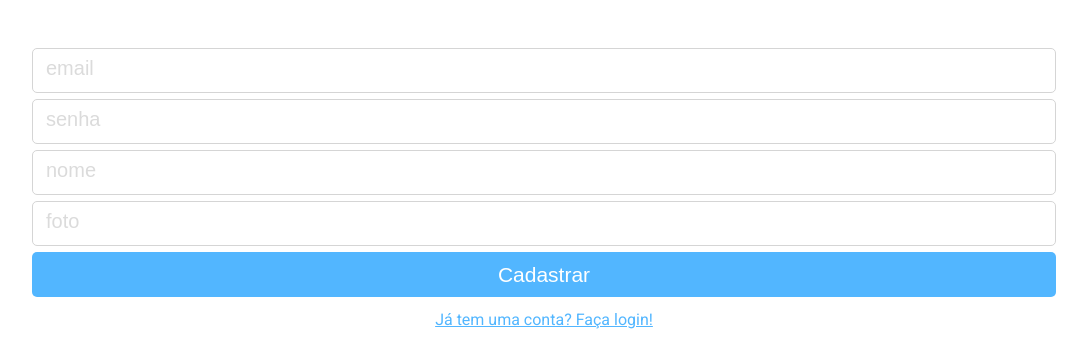
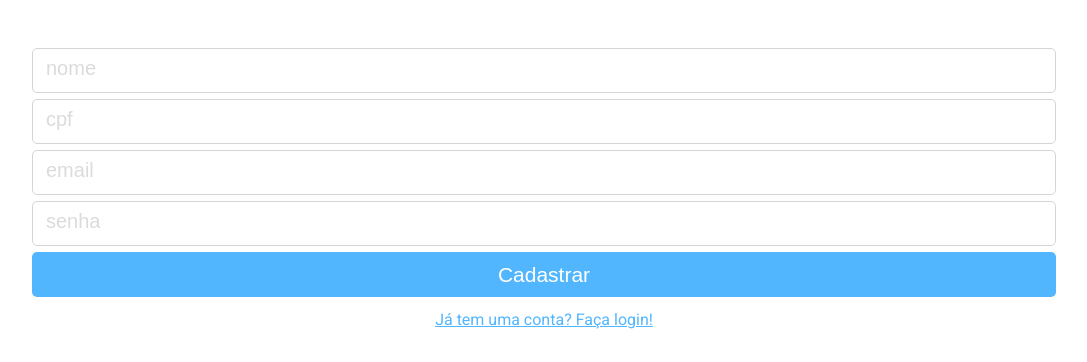
Before and after one commit to gabrielwiggert/projeto-drivenplus, a React (Create React App) app: page /cadastro in a window 1280 px wide. Shown: the part 229-591 px from the top of the page, without its empty margins (96-1183 px from the left). Built offline with nearby package versions, Linux system fonts and the light colour scheme.

Commit message:
Login and Register pages working - implemented, non stylized yet

```diff
--- a/src/componentes/App.js
+++ b/src/componentes/App.js
@@ -3,6 +3,7 @@ import { BrowserRouter, Routes, Route } from "react-router-dom";
 
 import Login from "./Login";
 import Cadastro from "./Cadastro";
+import Subscriptions from "./Subscriptions";
 import UserContext from "./UserContext";
 
 function App() {
@@ -14,6 +15,8 @@ function App() {
       <Routes>
           <Route path="/" element={<Login />} />
           <Route path="/cadastro" element={<Cadastro />} />
+          <Route path="/cadastro" element={<Cadastro />} />
+          <Route path="/subscriptions" element={<Subscriptions />} />
       </Routes>
     </BrowserRouter>
     </UserContext.Provider>
--- a/src/componentes/Cadastro.js
+++ b/src/componentes/Cadastro.js
@@ -9,27 +9,29 @@ import { ThreeDots } from 'react-loader-spinner'
 
 import logotipo from "./../assets/imgs/logotipo.png";
 
-export default function Login () {
+export default function Cadastro () {
 	const [email, setEmail] = useState("");
 	const [senha, setSenha] = useState("");
     const [nome, setNome] = useState("");
-    const [foto, setFoto] = useState("");
+    const [cpf, setCpf] = useState("");
     const [loading, setLoading] = useState(false);
+    const navigate = useNavigate();
 
-	function fazerLogin (event) {
+	function fazerCadastro (event) {
 		event.preventDefault();
 
         setLoading(true);
 
-            const requisicao = axios.post("https://mock-api.bootcamp.respondeai.com.br/api/v2/trackit/auth/sign-up", {
+            const requisicao = axios.post("https://mock-api.driven.com.br/api/v4/driven-plus/auth/sign-up", {
                 email: email,
                 name: nome,
-                image: foto,
+                cpf: cpf,
                 password: senha
             });
 
         requisicao.then((response) => {
             console.log(response.data);
+            navigate("/");
         });
 
         requisicao.catch((err) => {
@@ -45,20 +47,20 @@ export default function Login () {
             </Logo>
 
             <Form>
-                <form onSubmit={fazerLogin}>
+                <form onSubmit={fazerCadastro}>
+                    <input type="text" placeholder="nome" value={nome} onChange={e => setNome(e.target.value)} required disabled={loading}/>
+                    <input type="number" placeholder="cpf" value={cpf} onChange={e => setCpf(e.target.value)} required disabled={loading}/>
                     <input type="email" placeholder="email" value={email} onChange={e => setEmail(e.target.value)} required disabled={loading}/>
                     <input type="password" placeholder="senha" value={senha} onChange={e => setSenha(e.target.value)} required disabled={loading}/>
-                    <input type="text" placeholder="nome" value={nome} onChange={e => setNome(e.target.value)} required disabled={loading}/>
-                    <input type="url" placeholder="foto" value={foto} onChange={e => setFoto(e.target.value)} required disabled={loading}/>
                     {loading ? <button disabled><ThreeDots color="#fff" height={'1.8rem'} width={'100%'} /></button> : <button type="submit">Cadastrar</button>}
                 </form>
             </Form>
 
-            <Cadastro>
+            <RedirectLogin>
                 <Link to="/">
                     <h1>Já tem uma conta? Faça login!</h1>
                 </Link>
-            </Cadastro>
+            </RedirectLogin>
         </>
     );
 }
@@ -72,7 +74,7 @@ const Logo = styled.div`
     margin-bottom: 30px;
 `;
 
-const Cadastro = styled.div`
+const RedirectLogin = styled.div`
     display: flex;
     flex-direction: column;
     justify-content: center;
--- a/src/componentes/Login.js
+++ b/src/componentes/Login.js
@@ -23,7 +23,7 @@ export default function Login () {
 
         setLoading(true);
 
-        const requisicao = axios.post("https://mock-api.bootcamp.respondeai.com.br/api/v2/trackit/auth/login", {
+        const requisicao = axios.post("https://mock-api.driven.com.br/api/v4/driven-plus/auth/login", {
             email: email,
             password: senha
         });
@@ -32,7 +32,7 @@ export default function Login () {
         requisicao.then((response) => {
             setUserData([response.data.token, response.data.image]);
             console.log(response.data);
-            navigate("/habitos");
+            navigate("/subscriptions");
         });
 
         requisicao.catch((err) => {
--- /dev/null
+++ b/src/componentes/Subscriptions.js
@@ -0,0 +1,5 @@
+export default function Subscriptions() {
+    return(
+        <h1>Subscriptions!</h1>
+    );
+}
```
